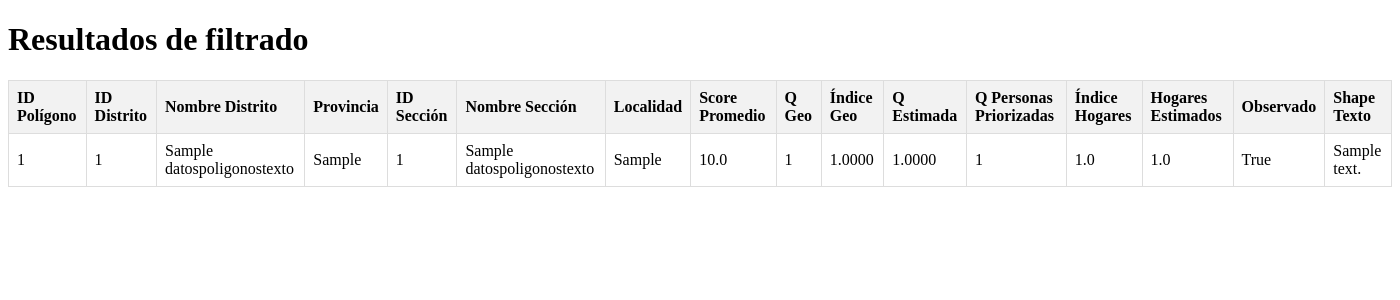
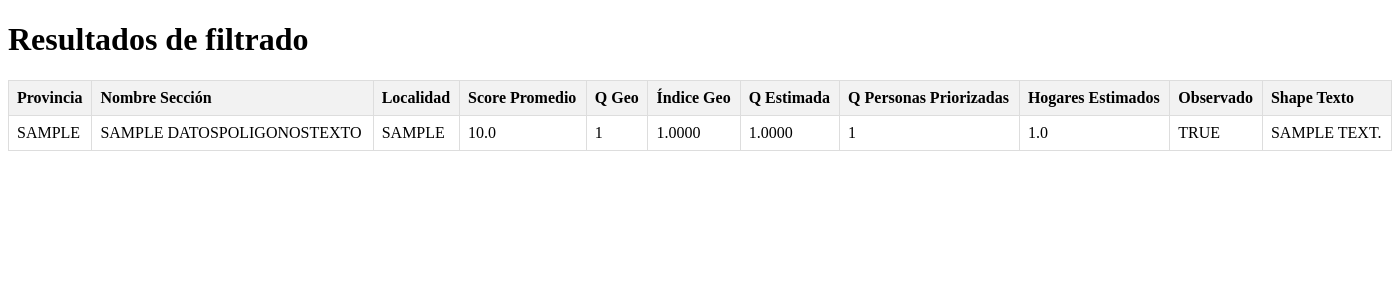
Before and after one commit to Agustinbramsen/Poligonos-front, a Django app: template poligonos/core/templates/tabla.html in a window 1400 px wide. Shown: the top 300 px of the page. Run offline with Django 4.2, Linux system fonts and the light colour scheme; the template is opened without the code that fills it: values that come from a table or form of the project are taken from there, others are empty; tables that the repository leaves empty hold one stand-in row (values such as "Sample post").

Commit message:
vista tabla

```diff
--- a/poligonos/core/templates/tabla.html
+++ b/poligonos/core/templates/tabla.html
@@ -22,6 +22,9 @@
         tr:nth-child(even) {
             background-color: #f9f9f9;
         }
+        td {
+            text-transform: uppercase;
+        }
     </style>
 </head>
 <body>
@@ -29,11 +32,11 @@
     <table>
         <thead>
             <tr>
-                <th>ID Polígono</th>
-                <th>ID Distrito</th>
-                <th>Nombre Distrito</th>
+
+
+
                 <th>Provincia</th>
-                <th>ID Sección</th>
+
                 <th>Nombre Sección</th>
                 <th>Localidad</th>
                 <th>Score Promedio</th>
@@ -41,7 +44,7 @@
                 <th>Índice Geo</th>
                 <th>Q Estimada</th>
                 <th>Q Personas Priorizadas</th>
-                <th>Índice Hogares</th>
+
                 <th>Hogares Estimados</th>
                 <th>Observado</th>
                 <th>Shape Texto</th>
@@ -50,19 +53,19 @@
         <tbody>
             {% for dato in datos %}
             <tr>
-                <td>{{ dato.id_poligono }}</td>
-                <td>{{ dato.id_distrito }}</td>
-                <td>{{ dato.nombre_distrito }}</td>
+
+
+
                 <td>{{ dato.provincia }}</td>
-                <td>{{ dato.id_seccion }}</td>
-                <td>{{ dato.nombre_seccion }}</td>
+
+                <td class="text-uppercase">{{ dato.nombre_seccion }}</td>
                 <td>{{ dato.localidad }}</td>
                 <td>{{ dato.score_promedio }}</td>
                 <td>{{ dato.q_geo }}</td>
                 <td>{{ dato.indice_geo }}</td>
                 <td>{{ dato.q_estimada }}</td>
                 <td>{{ dato.q_personaspriorizadas }}</td>
-                <td>{{ dato.indice_hogares }}</td>
+
                 <td>{{ dato.hogares_estimados }}</td>
                 <td>{{ dato.observado }}</td>
                 <td>{{ dato.shape_texto }}</td>
```
